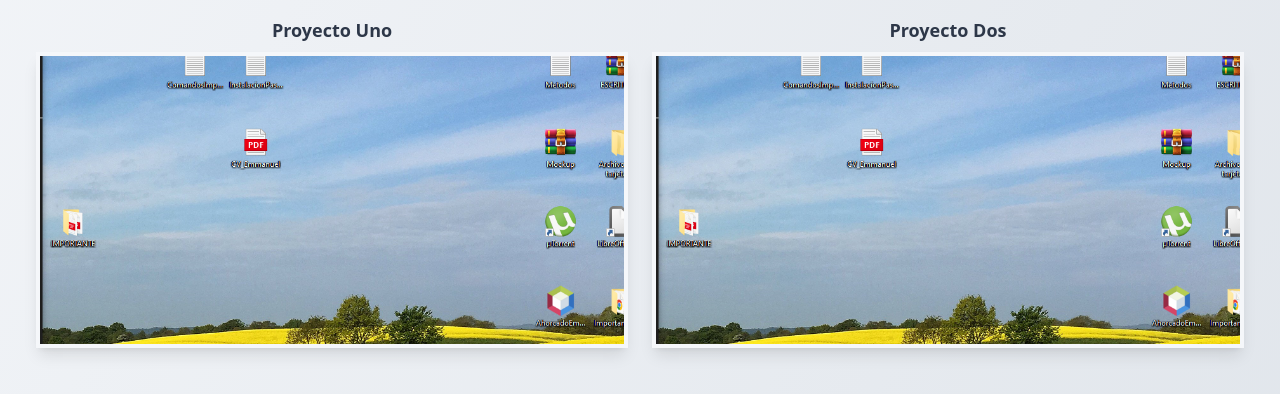
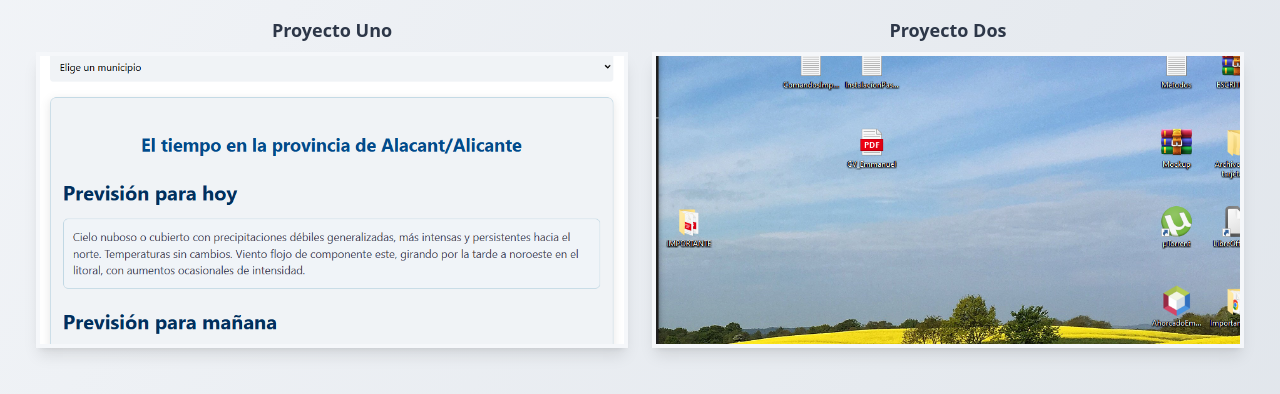
Before and after one commit to emmanuelbg-10/PortafolioV2, a Next.js app: page / in a window 1280 px wide. Shown: the part 704-1098 px from the top of the page. Built offline with nearby package versions, Linux system fonts and the light colour scheme; no server answers.

Commit message:
Eliminar componente About y actualizar la imagen del Proyecto Uno en la sección de proyectos

```diff
--- a/src/app/about/page.tsx
+++ /dev/null
@@ -1,9 +0,0 @@
-// app/about/page.tsx
-export default function About() {
-  return (
-    <section>
-      <h1>Sobre mí</h1>
-      <p>Hola, soy un desarrollador web apasionado por crear soluciones innovadoras.</p>
-    </section>
-  );
-}
--- a/src/app/data/projects.ts
+++ b/src/app/data/projects.ts
@@ -5,7 +5,7 @@ const featuredProjects = [
     description: "Descripción breve del Proyecto Uno.",
     repoUrl: "https://github.com/emmanuelbg-10/EstudioTema4Emmanuel",
     liveUrl: "https://emmanuelbg10.vercel.app",
-    imageUrl: `/img/1.png`,
+    imageUrl: `/img/Metereologia.png`,
   },
   {
     id: 2,
```
Also changed, not shown: public/img/Metereologia.png (added).
